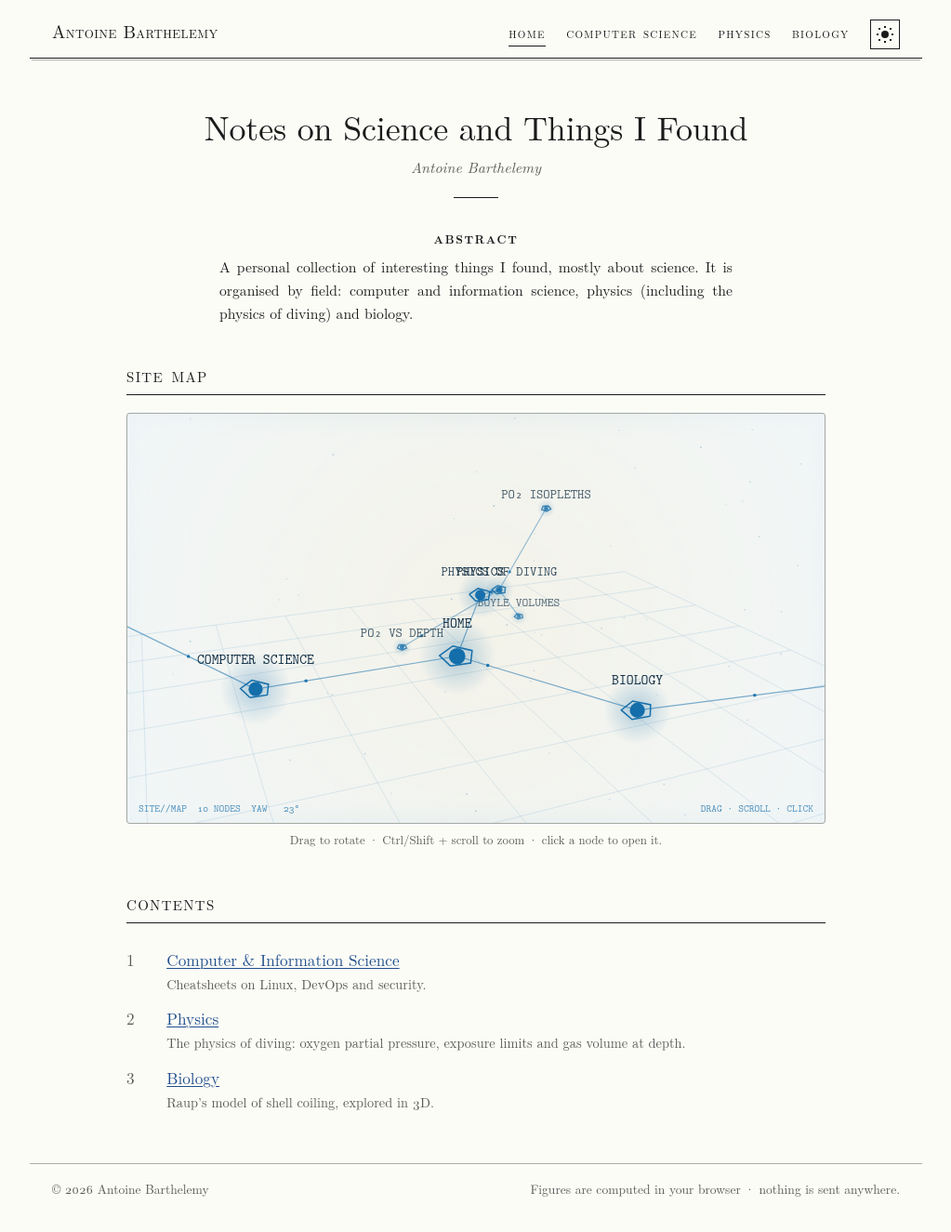
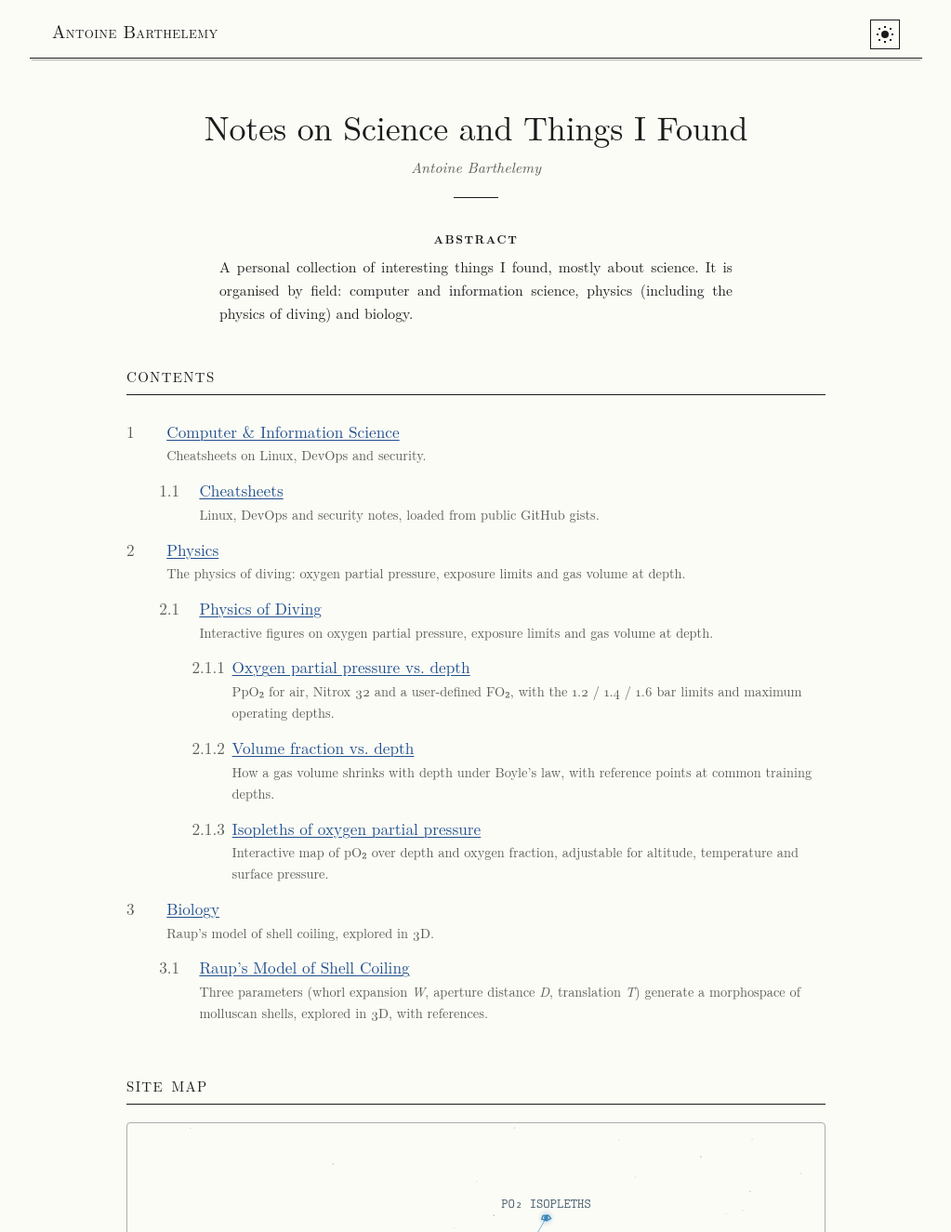
Before and after one commit to Ant0wan/ant0wan.github.io, a plain HTML site: page index.html in a window 1280 px wide. Shown: the top 1325 px of the page at 93% size, without its empty margins (128-1151 px from the left). Drawn offline with Linux system fonts and the light colour scheme.

Commit message:
morphospaces

```diff
--- a/index.html
+++ b/index.html
@@ -15,10 +15,6 @@
 <header class="site-header">
   <a class="site-name" href="index.html">Antoine <i>Barthelemy</i></a>
   <nav class="site-nav">
-    <a href="index.html" aria-current="page">Home</a>
-    <a href="computer-science.html">Computer Science</a>
-    <a href="physics.html">Physics</a>
-    <a href="biology.html">Biology</a>
     <button id="theme-toggle" type="button" aria-label="Switch to dark mode"><span class="theme-icon" aria-hidden="true"></span></button>
   </nav>
 </header>
@@ -29,18 +25,24 @@
     A personal collection of interesting things I found, mostly about science. It is organised by field: computer and information science, physics (including the physics of diving) and biology.
   </div>
 
+  <h2 class="section">Contents</h2>
+  <ul class="toc">
+    <li><span class="num">1</span><span><a href="computer-science.html">Computer &amp; Information Science</a><span class="desc">Cheatsheets on Linux, DevOps and security.</span></span></li>
+    <li class="sub"><span class="num">1.1</span><span><a href="cheatsheets.html">Cheatsheets</a><span class="desc">Linux, DevOps and security notes, loaded from public GitHub gists.</span></span></li>
+    <li><span class="num">2</span><span><a href="physics.html">Physics</a><span class="desc">The physics of diving: oxygen partial pressure, exposure limits and gas volume at depth.</span></span></li>
+    <li class="sub"><span class="num">2.1</span><span><a href="diving.html">Physics of Diving</a><span class="desc">Interactive figures on oxygen partial pressure, exposure limits and gas volume at depth.</span></span></li>
+    <li class="sub2"><span class="num">2.1.1</span><span><a href="ppo2.html">Oxygen partial pressure vs. depth</a><span class="desc">PpO&#8322; for air, Nitrox 32 and a user-defined FO&#8322;, with the 1.2 / 1.4 / 1.6 bar limits and maximum operating depths.</span></span></li>
+    <li class="sub2"><span class="num">2.1.2</span><span><a href="volumes.html">Volume fraction vs. depth</a><span class="desc">How a gas volume shrinks with depth under Boyle&rsquo;s law, with reference points at common training depths.</span></span></li>
+    <li class="sub2"><span class="num">2.1.3</span><span><a href="oxygen-chart.html">Isopleths of oxygen partial pressure</a><span class="desc">Interactive map of pO&#8322; over depth and oxygen fraction, adjustable for altitude, temperature and surface pressure.</span></span></li>
+    <li><span class="num">3</span><span><a href="biology.html">Biology</a><span class="desc">Raup&rsquo;s model of shell coiling, explored in 3D.</span></span></li>
+    <li class="sub"><span class="num">3.1</span><span><a href="morphospace.html">Raup&rsquo;s Model of Shell Coiling</a><span class="desc">Three parameters (whorl expansion <i>W</i>, aperture distance <i>D</i>, translation <i>T</i>) generate a morphospace of molluscan shells, explored in 3D, with references.</span></span></li>
+  </ul>
+
   <h2 class="section">Site map</h2>
   <div class="sitemap-wrap">
     <canvas id="sitemap" role="img" aria-label="Interactive 3D map of the site. Drag to rotate, click a node to open the page. The same links are listed under Contents."></canvas>
   </div>
   <p class="sitemap-hint">Drag to rotate &middot; Ctrl/Shift + scroll to zoom &middot; click a node to open it.</p>
-
-  <h2 class="section">Contents</h2>
-  <ul class="toc">
-    <li><span class="num">1</span><span><a href="computer-science.html">Computer &amp; Information Science</a><span class="desc">Cheatsheets on Linux, DevOps and security.</span></span></li>
-    <li><span class="num">2</span><span><a href="physics.html">Physics</a><span class="desc">The physics of diving: oxygen partial pressure, exposure limits and gas volume at depth.</span></span></li>
-    <li><span class="num">3</span><span><a href="biology.html">Biology</a><span class="desc">Raup’s model of shell coiling, explored in 3D.</span></span></li>
-  </ul>
 </main>
 <script src="sitemap.js"></script>
 <footer class="site-footer">
--- a/site.css
+++ b/site.css
@@ -212,9 +212,10 @@ figcaption b { font-weight: bold; font-variant-numeric: lining-nums; }
 .field b { font-weight: normal; color: var(--ink); text-transform: none; letter-spacing: 0; font-variant-numeric: lining-nums; }
 
 /* 3D site map (home page) */
-.sitemap-wrap { position: relative; border: 1px solid var(--grid-strong); background: var(--panel); border-radius: 4px; overflow: hidden;
-  box-shadow: 0 0 0 1px rgba(110, 231, 255, .08), 0 0 28px rgba(31, 143, 200, .12) inset; }
-:root[data-theme="dark"] .sitemap-wrap { background: #080e14; border-color: rgba(110, 231, 255, .35); box-shadow: 0 0 24px rgba(110, 231, 255, .15), 0 0 40px rgba(110, 231, 255, .06) inset; }
+.sitemap-wrap { position: relative; border: 1px solid var(--grid-strong); background: transparent; border-radius: 4px; overflow: hidden;
+  box-shadow: none; }
+.toc .sub2 { margin-left: 4.4rem; }
+:root[data-theme="dark"] .sitemap-wrap { background: transparent; border-color: rgba(110, 231, 255, .35); }
 #sitemap { display: block; width: 100%; height: 440px; cursor: grab; touch-action: pan-y; }
 #sitemap:active { cursor: grabbing; }
 .sitemap-hint { font-size: .8rem; color: var(--muted); text-align: center; margin: .4rem 0 1.5rem; }
--- a/site.js
+++ b/site.js
@@ -20,6 +20,11 @@
     btn = document.getElementById('theme-toggle');
     if (btn) btn.addEventListener('click', function () { apply(current() === 'dark' ? 'light' : 'dark', true); });
     label();
+  });
+
+  // keep other open tabs/pages in sync when the theme is toggled
+  window.addEventListener('storage', function (e) {
+    if (e.key === 'theme' && (e.newValue === 'dark' || e.newValue === 'light')) apply(e.newValue, false);
   });
 
   // follow the OS if the visitor never chose explicitly
--- a/sitemap.js
+++ b/sitemap.js
@@ -68,9 +68,6 @@
     ctx.clearRect(0, 0, W, H);
 
     // background
-    var g = ctx.createRadialGradient(W / 2, H / 2, 20, W / 2, H / 2, Math.max(W, H) * .7);
-    g.addColorStop(0, C.bg + '0.0)'); g.addColorStop(1, C.bg + '0.9)');
-    ctx.fillStyle = g; ctx.fillRect(0, 0, W, H);
 
     // floor grid
     ctx.lineWidth = 1;
```
Also changed, not shown: biology.html (+0 -4 lines), cheatsheets.html (+0 -4 lines), computer-science.html (+0 -4 lines), dive.html (+0 -2 lines), diving.html (+0 -4 lines), morphospace.html (+0 -4 lines), oxygen-chart.html (+0 -4 lines), physics.html (+0 -4 lines), ppo2.html (+0 -4 lines), volumes.html (+0 -4 lines).
